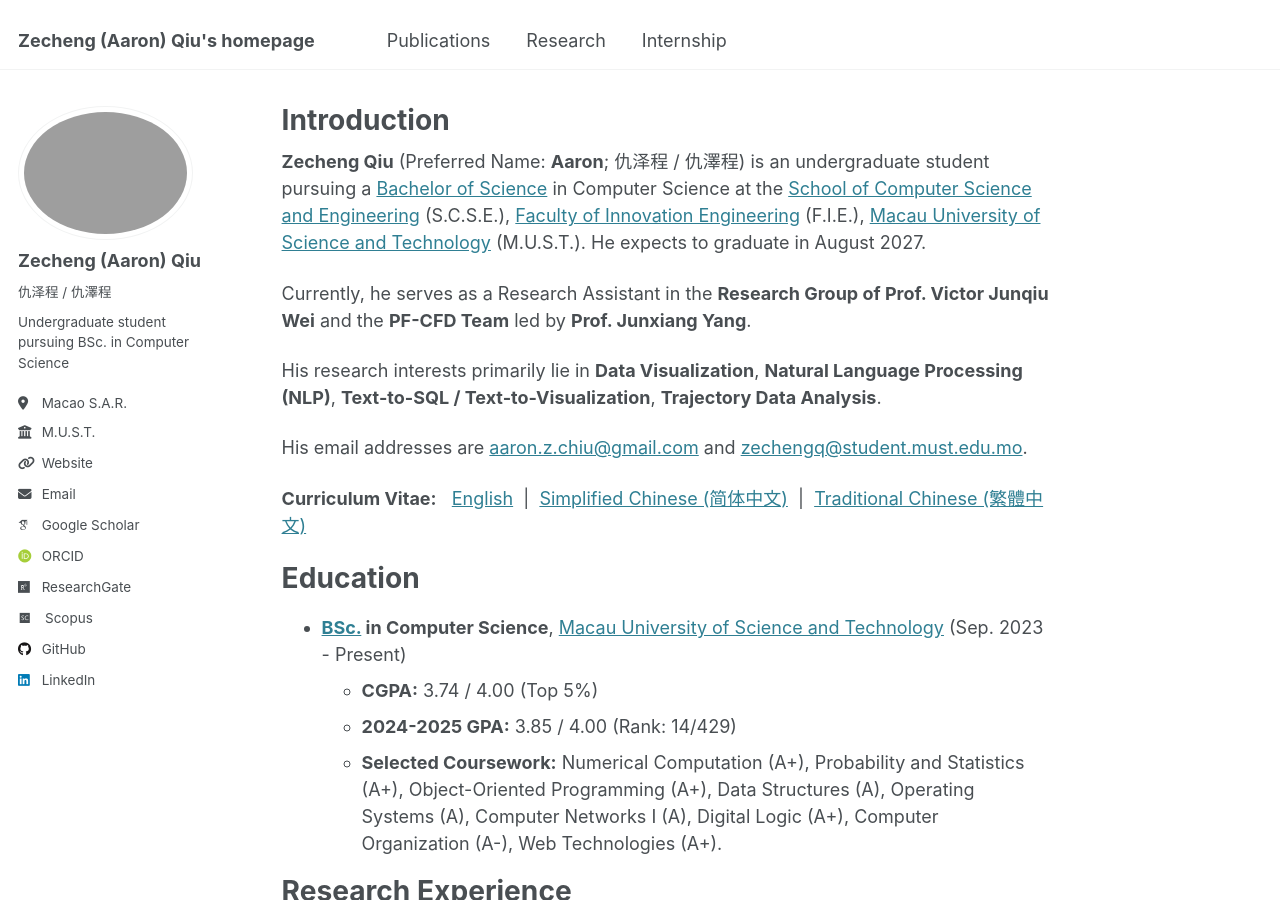
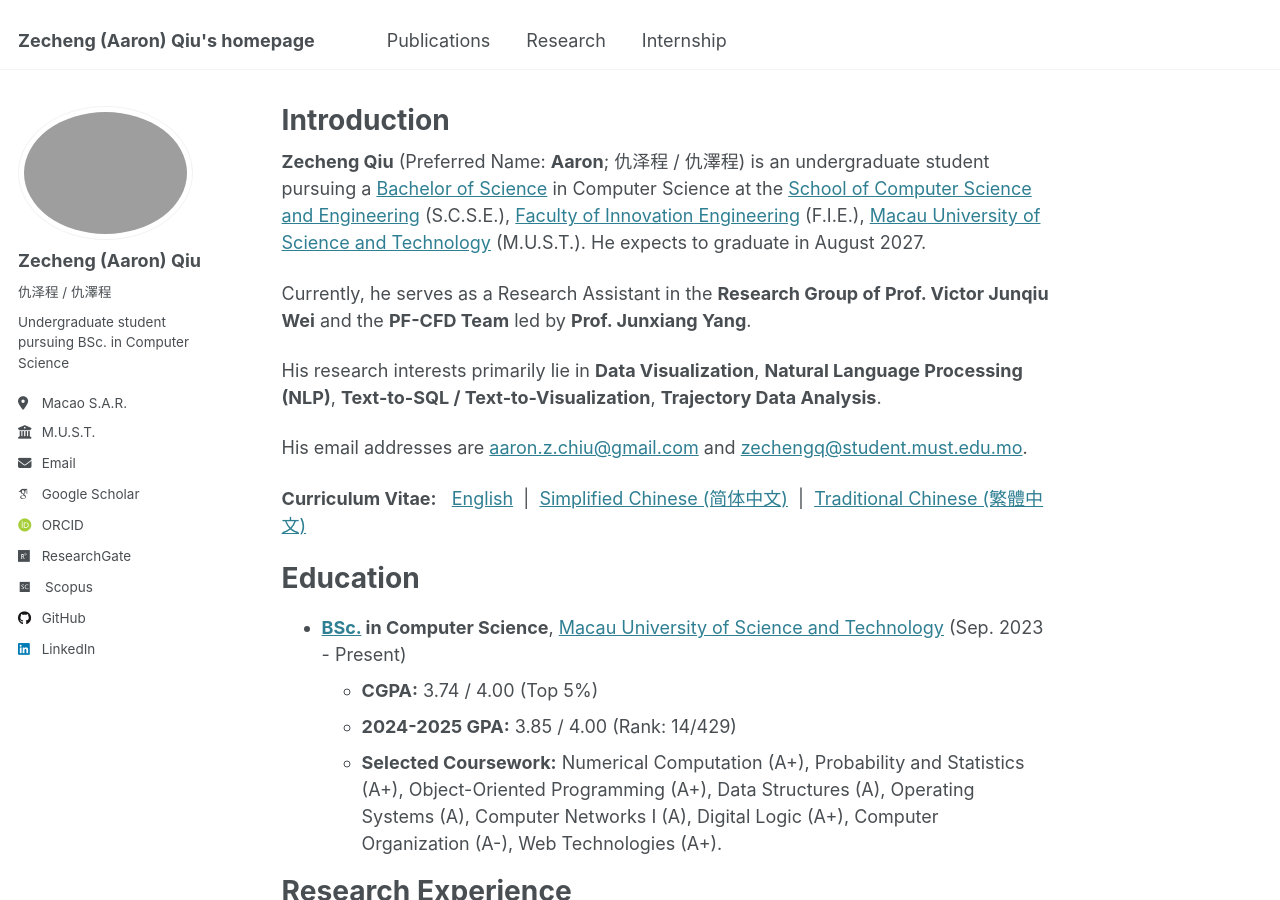
Before and after one commit to aaron-z-chiu/aaron-z-chiu.github.io, a Jekyll site: the page built from _pages/about.md, in a window 1280 px wide and 900 px high. Built offline with Jekyll 4.4.1, drawn with Linux system fonts in a browser that asks for light colours; some web fonts are replaced.

Commit message:
comment uri

```diff
--- a/_config.yml
+++ b/_config.yml
@@ -28,7 +28,7 @@ author:
   bio              : "Undergraduate student pursuing BSc. in Computer Science"
   location         : "Macao S.A.R."
   employer         : "M.U.S.T."
-  uri              : "zecqiu.com"
+  uri              : #"zecqiu.com"
   email            : "aaron.z.chiu@gmail.com"
 
   # Academic websites
```
